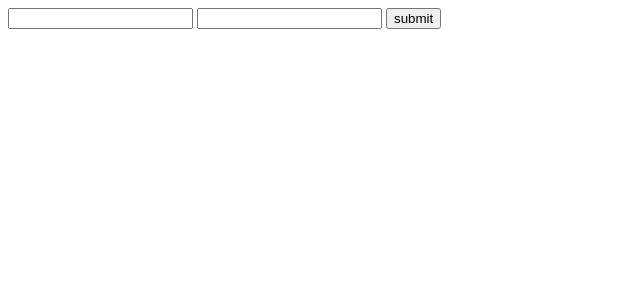
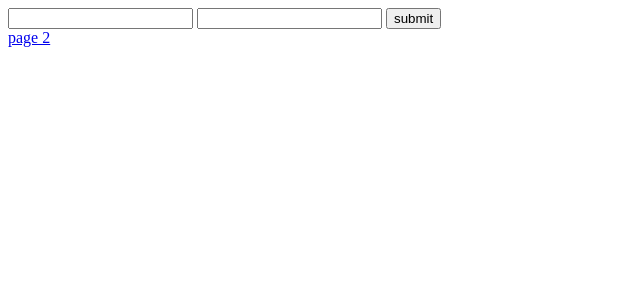
Before and after one commit to sphade/orange-stack, a SvelteKit app: page / in a window 1280 px wide. Shown: the top 300 px of the page, without its empty margins (0-640 px from the left). Built offline with nearby package versions, Linux system fonts and the light colour scheme.

Commit message:
added page 2

```diff
--- a/src/routes/+page.svelte
+++ b/src/routes/+page.svelte
@@ -10,3 +10,5 @@
 	<input name="name" type="text" />
 	<button>submit</button>
 </form>
+
+<a href="/page-2">page 2</a>
--- /dev/null
+++ b/src/routes/page-2/+page.svelte
@@ -0,0 +1 @@
+<a href="/">home page</a>
```
